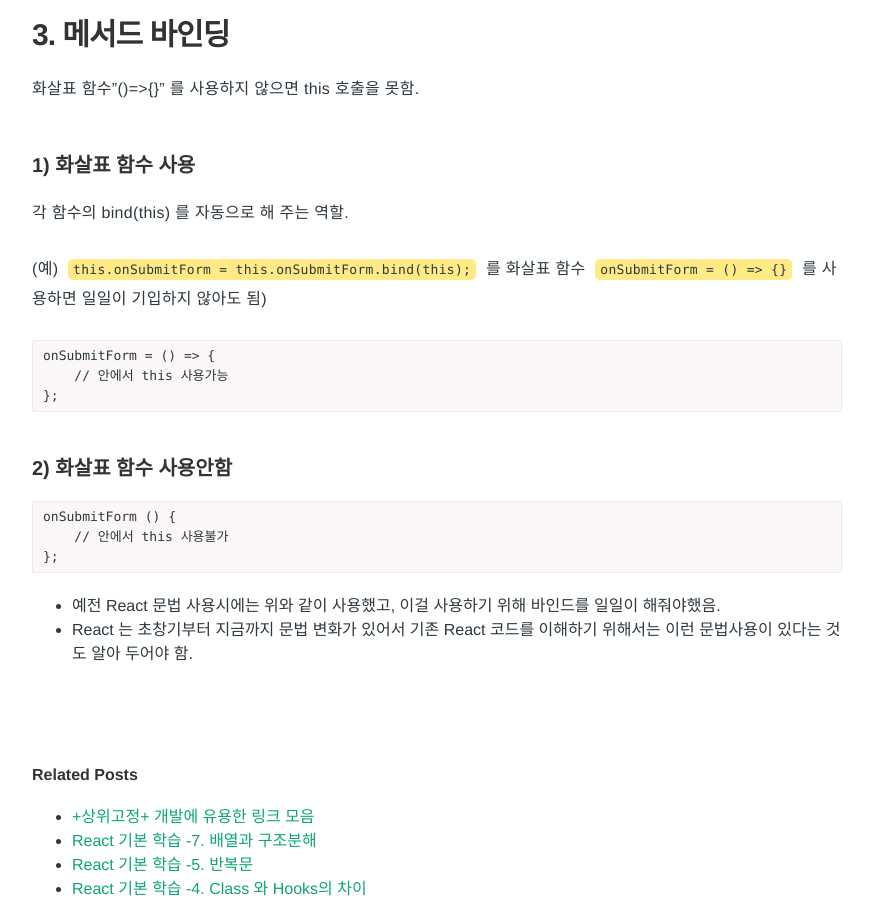
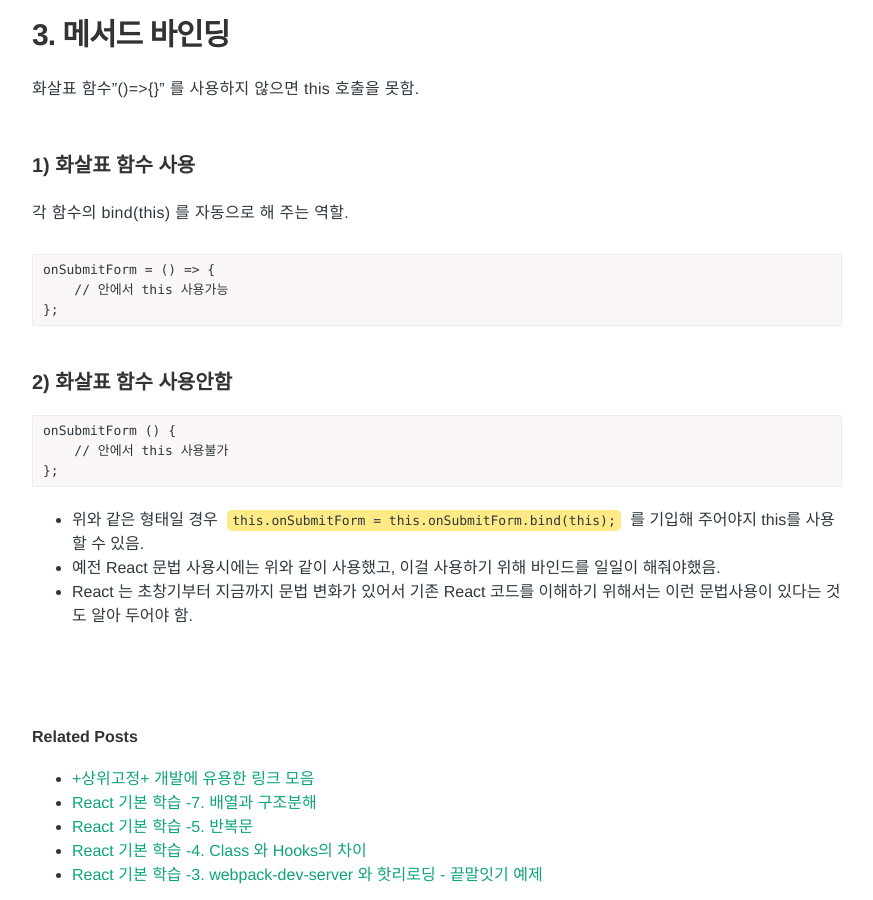
Before and after one commit to Pie001/pie001.github.io, a Jekyll site: the page built from _posts/2020-11-19-0075.md, in a window 1280 px wide and 900 px high, scrolled down 3061 px. Shown: the whole window, without its empty margins (203-1076 px from the left). Built offline with Jekyll 4.4.1, drawn with Linux system fonts in a browser that asks for light colours; comment, search, counter and statistics services are not loaded.

Commit message:
Update 2020-11-19-0075.md

````diff
--- a/_posts/2020-11-19-0075.md
+++ b/_posts/2020-11-19-0075.md
@@ -142,8 +142,6 @@
 
 ### 1) 화살표 함수 사용
 각 함수의 bind(this) 를 자동으로 해 주는 역할.
-
-(예) `this.onSubmitForm = this.onSubmitForm.bind(this);` 를 화살표 함수 `onSubmitForm = () => {}` 를 사용하면 일일이 기입하지 않아도 됨)
 ```
 onSubmitForm = () => {
     // 안에서 this 사용가능
@@ -155,5 +153,6 @@
     // 안에서 this 사용불가
 };
 ```
+- 위와 같은 형태일 경우 `this.onSubmitForm = this.onSubmitForm.bind(this);` 를 기입해 주어야지 this를 사용할 수 있음.
 - 예전 React 문법 사용시에는 위와 같이 사용했고, 이걸 사용하기 위해 바인드를 일일이 해줘야했음.
 - React 는 초창기부터 지금까지 문법 변화가 있어서 기존 React 코드를 이해하기 위해서는 이런 문법사용이 있다는 것도 알아 두어야 함.
````
